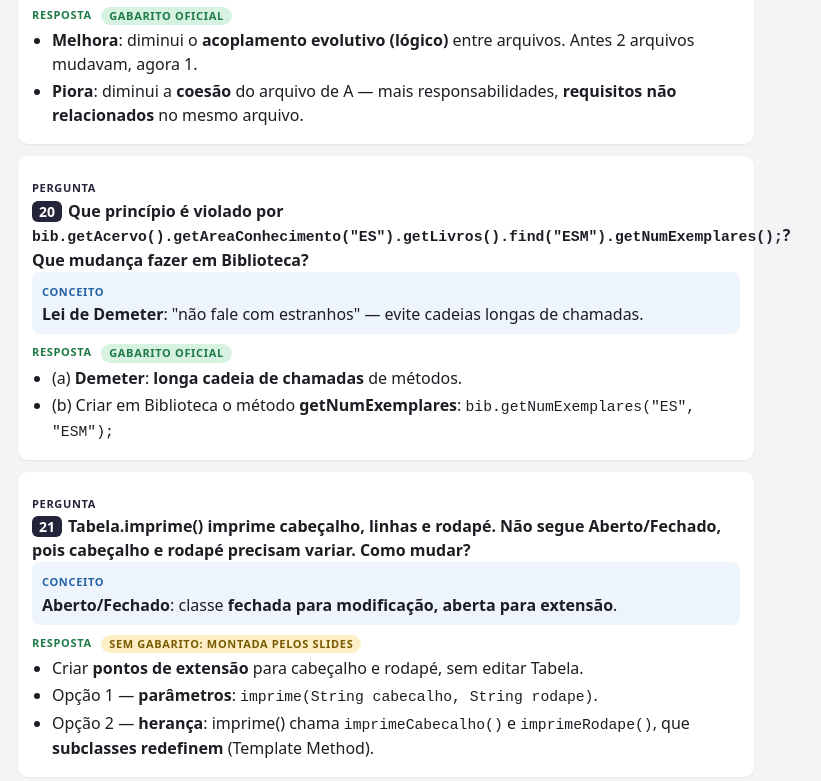
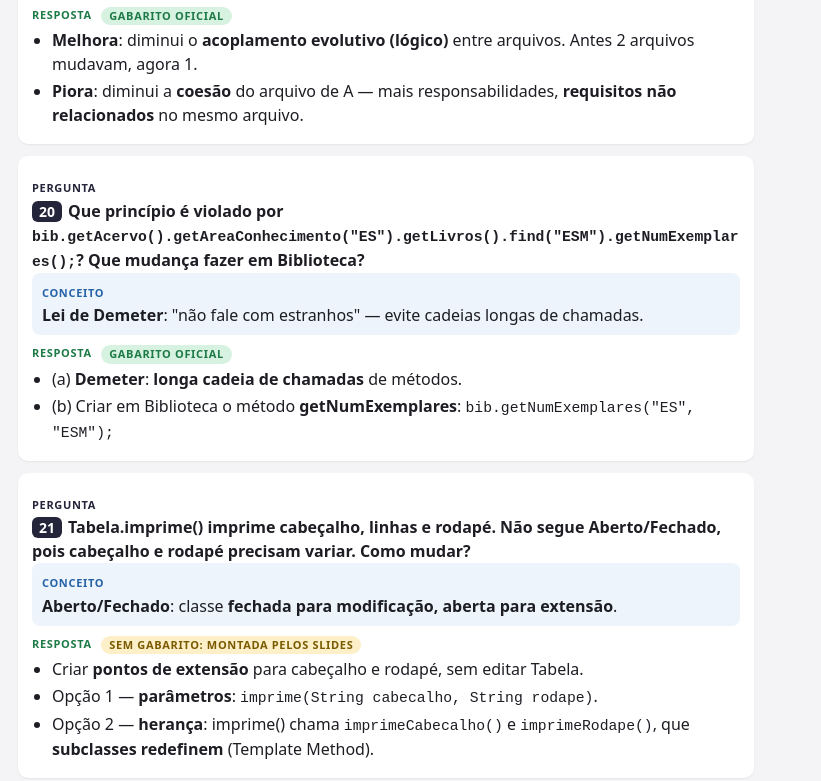
Before and after one commit to Rafaelrr5/engsoft-dcc061, a plain HTML site: page lista2/index.html in a window 1280 px wide. Shown: the part 6894-7675 px from the top of the page, without its empty margins (254-1075 px from the left). Drawn offline with Linux system fonts and the light colour scheme.

Commit message:
Wrap long inline code on Lista 2 page

```diff
--- a/lista2/index.html
+++ b/lista2/index.html
@@ -14,7 +14,7 @@ h2{font-size:15px;text-transform:uppercase;letter-spacing:.05em;color:#666;margi
 .c{background:#eef4fb;border-radius:8px;padding:2px 10px 8px}.r ul{margin:2px 0 0;padding-left:20px}.r li{margin:3px 0}
 .tag{display:inline-block;font-size:11px;border-radius:10px;padding:1px 8px;margin-left:6px;vertical-align:middle;font-weight:600}
 .tag.of{background:#d8f2e1;color:#1d7a46}.tag.sl{background:#fdf0c8;color:#7a5a00}.tag.mix{background:#e3ecfa;color:#2563a8}
-pre{background:#f1f1f4;border-radius:6px;padding:8px;overflow-x:auto;font-size:13px;margin:6px 0}code{font-size:.92em}
+pre{background:#f1f1f4;border-radius:6px;padding:8px;overflow-x:auto;font-size:13px;margin:6px 0}code{font-size:.92em;overflow-wrap:anywhere}pre code{overflow-wrap:normal}
 img{max-width:100%;border:1px solid #ddd;border-radius:6px;margin-top:8px}
 body.hide .r .ans{filter:blur(6px);cursor:pointer}body.hide .r .ans.show{filter:none}
 </style></head><body>
```
